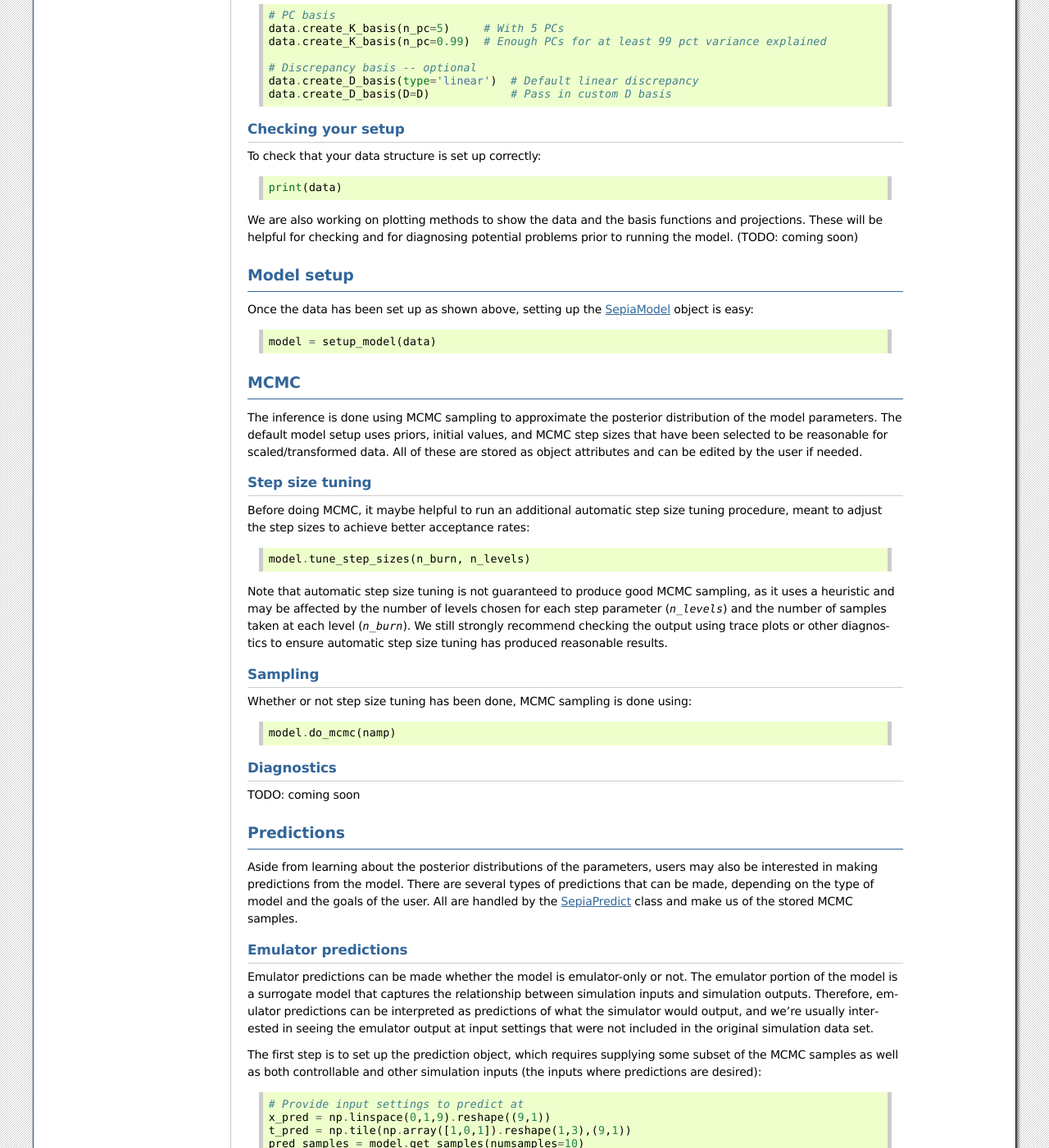
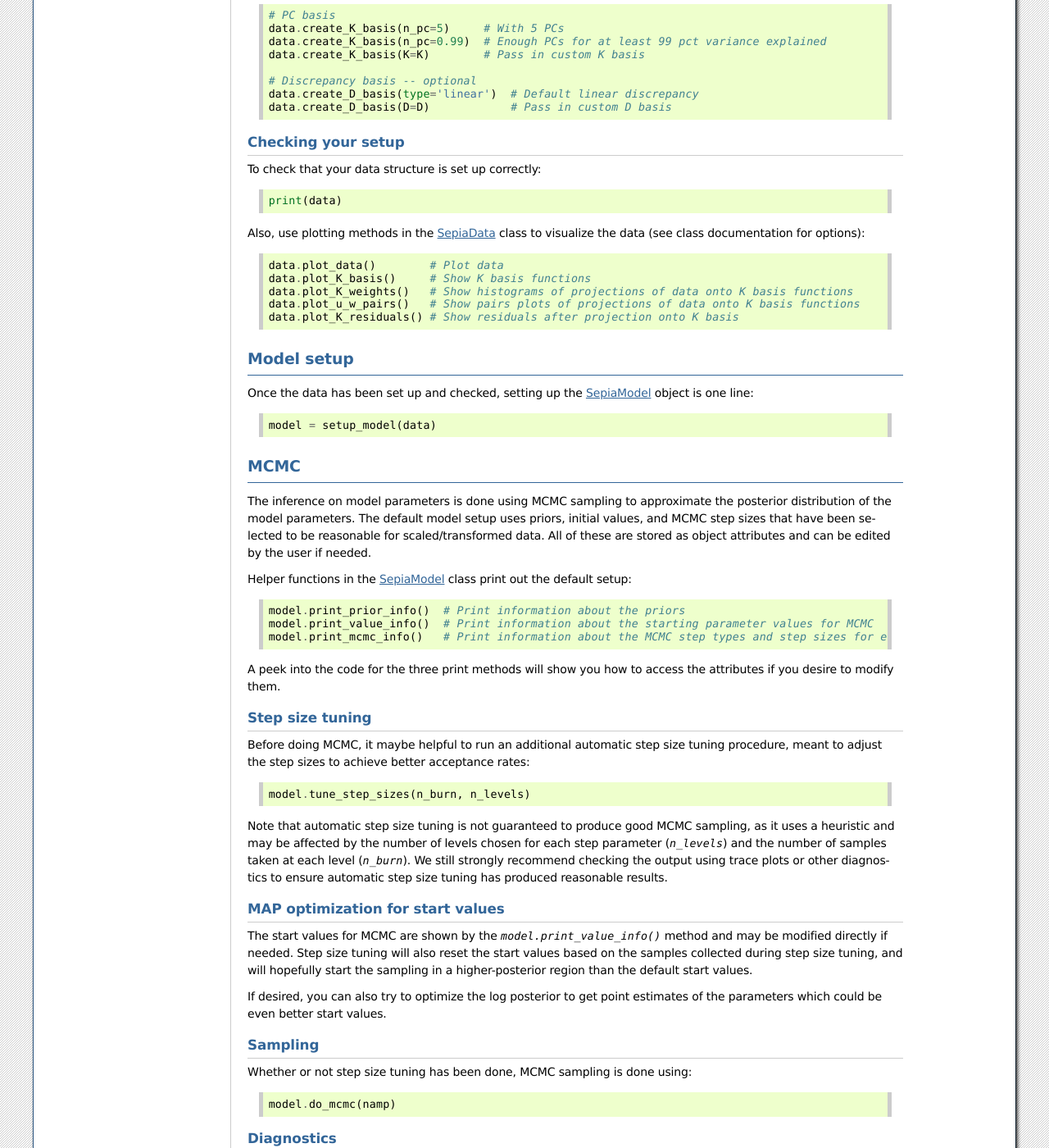
Before and after one commit to lanl/SEPIA, a Sphinx documentation site: the page built from docs/quickstart.rst, in a window 1280 px wide and 1400 px high, scrolled down 968 px. Shown: the whole window at 82% size. Built offline with Sphinx 7.4.7, drawn with Linux system fonts in a browser that asks for light colours; some of the changed text lies outside the part shown.

Commit message:
update quickstart with new functionality

```diff
--- a/docs/quickstart.rst
+++ b/docs/quickstart.rst
@@ -54,6 +54,7 @@ These are set up as follows::
     # PC basis
     data.create_K_basis(n_pc=5)     # With 5 PCs
     data.create_K_basis(n_pc=0.99)  # Enough PCs for at least 99 pct variance explained
+    data.create_K_basis(K=K)        # Pass in custom K basis
 
     # Discrepancy basis -- optional
     data.create_D_basis(type='linear')  # Default linear discrepancy
@@ -66,14 +67,18 @@ To check that your data structure is set up correctly::
 
     print(data)
 
-We are also working on plotting methods to show the data and the basis functions and projections. These will be
-helpful for checking and for diagnosing potential problems prior to running the model. (TODO: coming soon)
+Also, use plotting methods in the :ref:`sepiadata` class to visualize the data (see class documentation for options)::
 
+    data.plot_data()        # Plot data
+    data.plot_K_basis()     # Show K basis functions
+    data.plot_K_weights()   # Show histograms of projections of data onto K basis functions
+    data.plot_u_w_pairs()   # Show pairs plots of projections of data onto K basis functions
+    data.plot_K_residuals() # Show residuals after projection onto K basis
 
 Model setup
 -----------
 
-Once the data has been set up as shown above, setting up the :ref:`sepiamodel` object is easy::
+Once the data has been set up and checked, setting up the :ref:`sepiamodel` object is one line::
 
     model = setup_model(data)
 
@@ -81,9 +86,18 @@ Once the data has been set up as shown above, setting up the :ref:`sepiamodel` o
 MCMC
 ----
 
-The inference is done using MCMC sampling to approximate the posterior distribution of the model parameters. The
-default model setup uses priors, initial values, and MCMC step sizes that have been selected to be reasonable for
-scaled/transformed data. All of these are stored as object attributes and can be edited by the user if needed.
+The inference on model parameters is done using MCMC sampling to approximate the posterior distribution of the model
+parameters. The default model setup uses priors, initial values, and MCMC step sizes that have been selected to be
+reasonable for scaled/transformed data. All of these are stored as object attributes and can be edited by the user if
+needed.
+
+Helper functions in the :ref:`sepiamodel` class print out the default setup::
+
+    model.print_prior_info()  # Print information about the priors
+    model.print_value_info()  # Print information about the starting parameter values for MCMC
+    model.print_mcmc_info()   # Print information about the MCMC step types and step sizes for each parameter
+
+A peek into the code for the three print methods will show you how to access the attributes if you desire to modify them.
 
 Step size tuning
 ^^^^^^^^^^^^^^^^
@@ -97,6 +111,18 @@ Note that automatic step size tuning is not guaranteed to produce good MCMC samp
 affected by the number of levels chosen for each step parameter (`n_levels`) and the number of samples taken at each
 level (`n_burn`). We still strongly recommend checking the output using trace plots or other diagnostics to ensure
 automatic step size tuning has produced reasonable results.
+
+MAP optimization for start values
+^^^^^^^^^^^^^^^^^^^^^^^^^^^^^^^^^
+
+The start values for MCMC are shown by the `model.print_value_info()` method and may be modified directly if needed.
+Step size tuning will also reset the start values based on the samples collected during step size tuning, and will
+hopefully start the sampling in a higher-posterior region than the default start values.
+
+If desired, you can also try to optimize the log posterior to get point estimates of the parameters which could be
+even better start values.
+
+
 
 Sampling
 ^^^^^^^^
```
Also changed, not shown: other parts of docs/quickstart.rst (+1 -1 lines).
